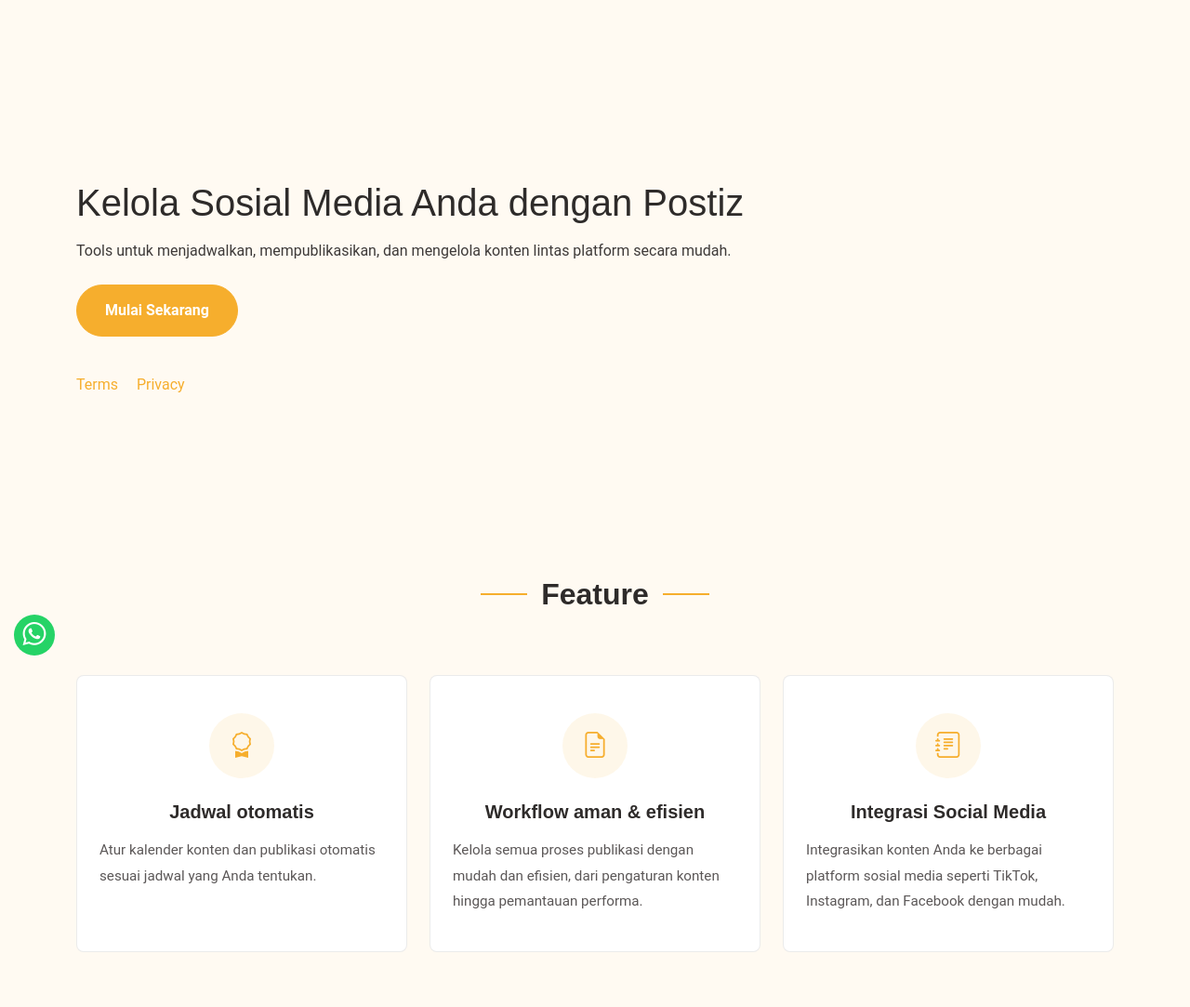
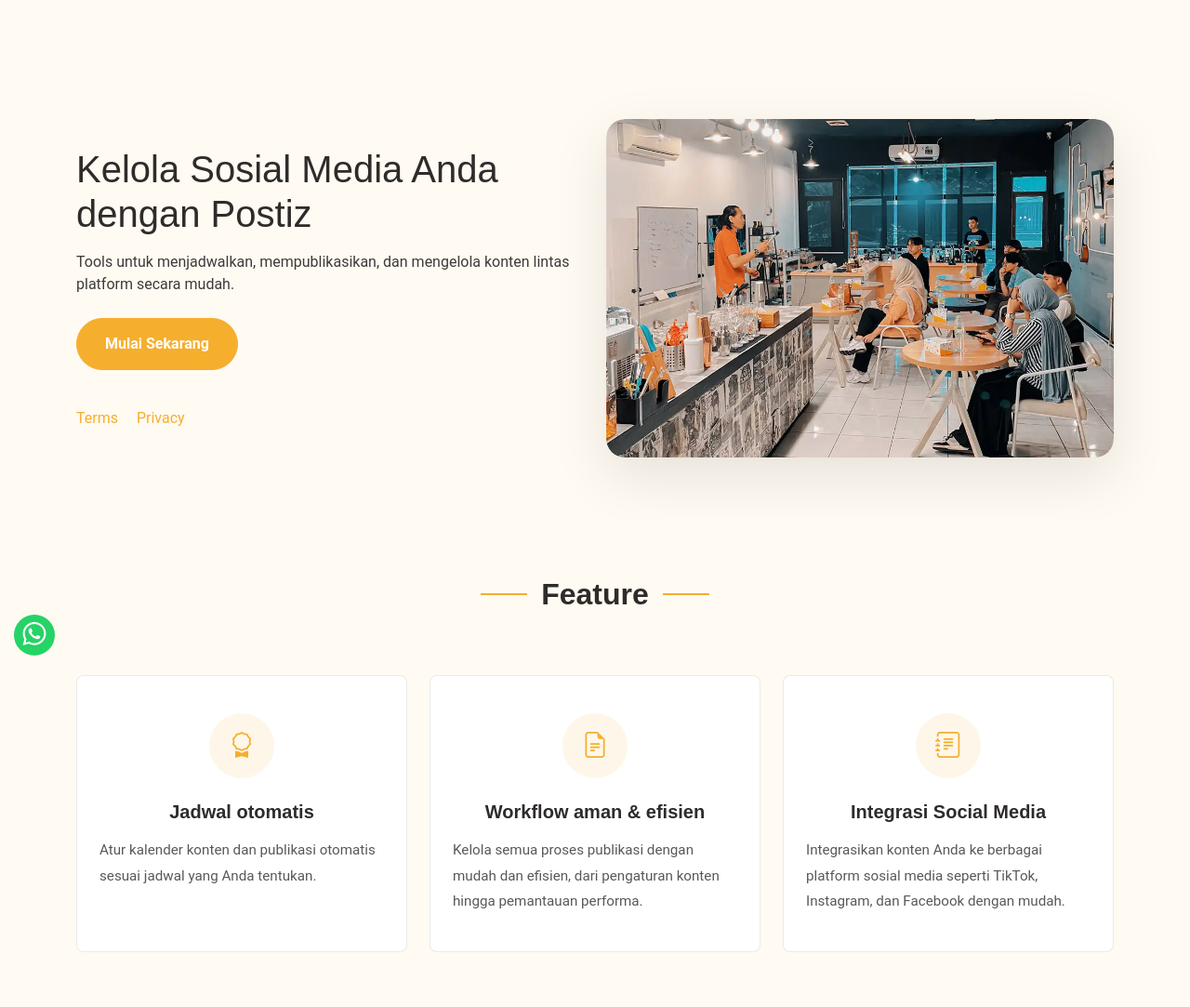
Before and after one commit to cukdus/eqiyuci4, a CodeIgniter 4 app: the page made by app/Views/postiz.php in a window 1280 px wide. Shown: the part 80-1163 px from the top of the page at 93% size. Run offline with PHP 8.4 and a stand-in for CodeIgniter, Linux system fonts and the light colour scheme; the template is opened without the code that fills it, so the values that code supplies are empty; some libraries are stand-ins or nearby versions.

Commit message:
feat(ui): adjust hero section layout and add image
Modify column width from 8 to 6 for better balance and add new image column to enhance visual appeal

```diff
--- a/app/Views/postiz.php
+++ b/app/Views/postiz.php
@@ -13,7 +13,7 @@ $this->setVar('activePage', 'index');
   <section class="courses-hero section light-background">
     <div class="container">
       <div class="row align-items-center">
-        <div class="col-lg-8" data-aos="fade-up" data-aos-delay="100">
+        <div class="col-lg-6" data-aos="fade-up" data-aos-delay="100">
           <h1 class="mb-3">Kelola Sosial Media Anda dengan Postiz</h1>
           <p class="mb-4">Tools untuk menjadwalkan, mempublikasikan, dan mengelola konten lintas platform secara mudah.</p>
           <div class="hero-buttons">
@@ -22,6 +22,13 @@ $this->setVar('activePage', 'index');
             <div class="mt-4">
                 <a href="<?= base_url('terms') ?>" class="me-3">Terms</a>
                 <a href="<?= base_url('privacy') ?>">Privacy</a>
+            </div>
+        </div>
+        <div class="col-lg-6" data-aos="fade-up" data-aos-delay="100">
+          <div class="hero-image">
+              <div class="main-image">
+                <img src="assets/img/education/courses-13.webp" alt="Online Learning" class="img-fluid" loading="lazy">
+              </div>
             </div>
         </div>
       </div>
```
